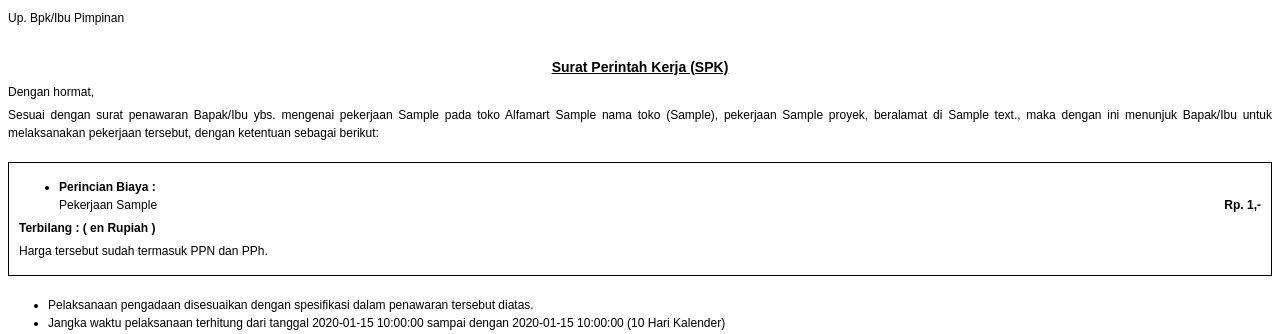
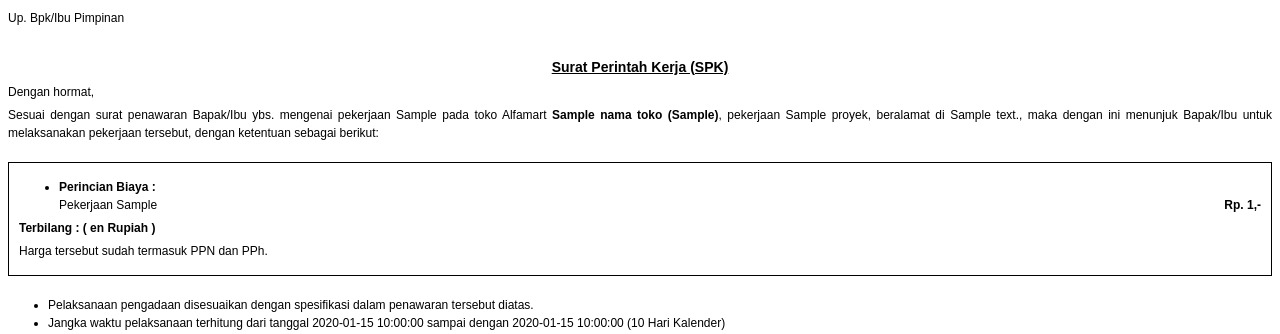
Before and after one commit to buildingprocess25/building-alfamart, a Flask app: template server/templates/spk_template.html in a window 1280 px wide. Shown: the part 177-511 px from the top of the page. Run offline with Flask 3, Linux system fonts and the light colour scheme; the template is opened without the code that fills it: most values are stand-ins (such as "Sample title", 1, 10 or a date in 2020); grey boxes marked "Sample" are stand-in pictures; parts of the project's set-up code (start-up, migrations or seed data) failed here and were passed over.

Commit message:
update style nama_toko & kode_toko

```diff
--- a/server/templates/spk_template.html
+++ b/server/templates/spk_template.html
@@ -57,7 +57,7 @@
         <h3 class="spk-title">Surat Perintah Kerja (SPK)</h3>
 
         <p>Dengan hormat,</p>
-        <p style="text-align: justify;">Sesuai dengan surat penawaran Bapak/Ibu ybs. mengenai pekerjaan {{ lingkup_pekerjaan }} pada toko Alfamart {{ nama_toko }} ({{ kode_toko }}), pekerjaan {{ proyek }}, beralamat di {{ project_address }}, maka dengan ini menunjuk Bapak/Ibu untuk melaksanakan pekerjaan tersebut, dengan ketentuan sebagai berikut:</p>
+        <p style="text-align: justify;">Sesuai dengan surat penawaran Bapak/Ibu ybs. mengenai pekerjaan {{ lingkup_pekerjaan }} pada toko Alfamart <strong>{{ nama_toko }}</strong> <strong>({{ kode_toko }})</strong>, pekerjaan {{ proyek }}, beralamat di {{ project_address }}, maka dengan ini menunjuk Bapak/Ibu untuk melaksanakan pekerjaan tersebut, dengan ketentuan sebagai berikut:</p>
 
         <div class="cost-section">
             <ul>
```
